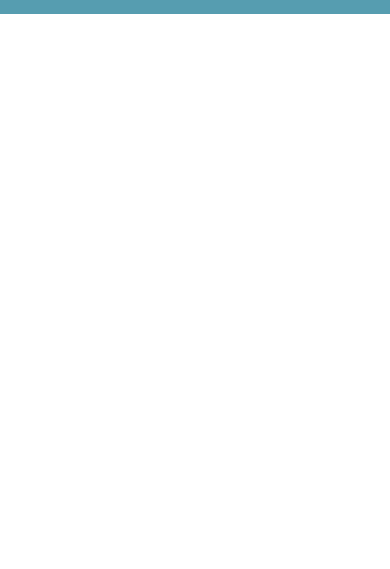
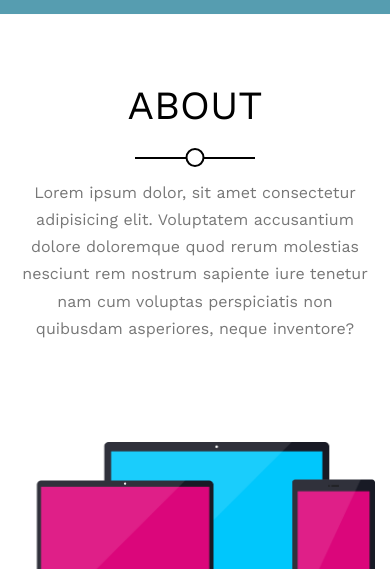
Before and after one commit to bassem620/Template-2, a plain HTML site: page index.html in a window 390 px wide. Shown: the part 6292-6861 px from the top of the page. Before the commit the page ends 6306 px from the top, so only its background shows below. Drawn offline with nearby package versions, Linux system fonts and the light colour scheme.

Commit message:
About Section

```diff
--- a/css/style.css
+++ b/css/style.css
@@ -488,3 +488,21 @@ header nav .form i{
     border-radius: 5px;
     text-transform:uppercase ;
 }
+
+/* ############################ About ############################ */
+.about{
+    padding-top: var(---section-padding);
+    overflow: hidden;
+}
+.about img{
+    position: relative;
+    bottom: -120px;
+    margin-top: -120px;
+    max-width: 100%;
+}
+@media (max-width:768px){
+    .about img{
+        bottom: -60px;
+    margin-top: -60px;
+    }
+}
--- a/index.html
+++ b/index.html
@@ -206,5 +206,15 @@
             <button>See More</button>
         </div>
     </section>
+    <!-- ############################ About ############################ -->
+    <section class="about">
+        <div class="container">
+            <div class="main-heading">
+                <h2>About</h2>
+                <p>Lorem ipsum dolor, sit amet consectetur adipisicing elit. Voluptatem accusantium dolore doloremque quod rerum molestias nesciunt rem nostrum sapiente iure tenetur nam cum voluptas perspiciatis non quibusdam asperiores, neque inventore?</p>
+            </div>
+            <img src="images/about.png" alt="About">
+        </div>
+    </section>
 </body>
 </html>
```
